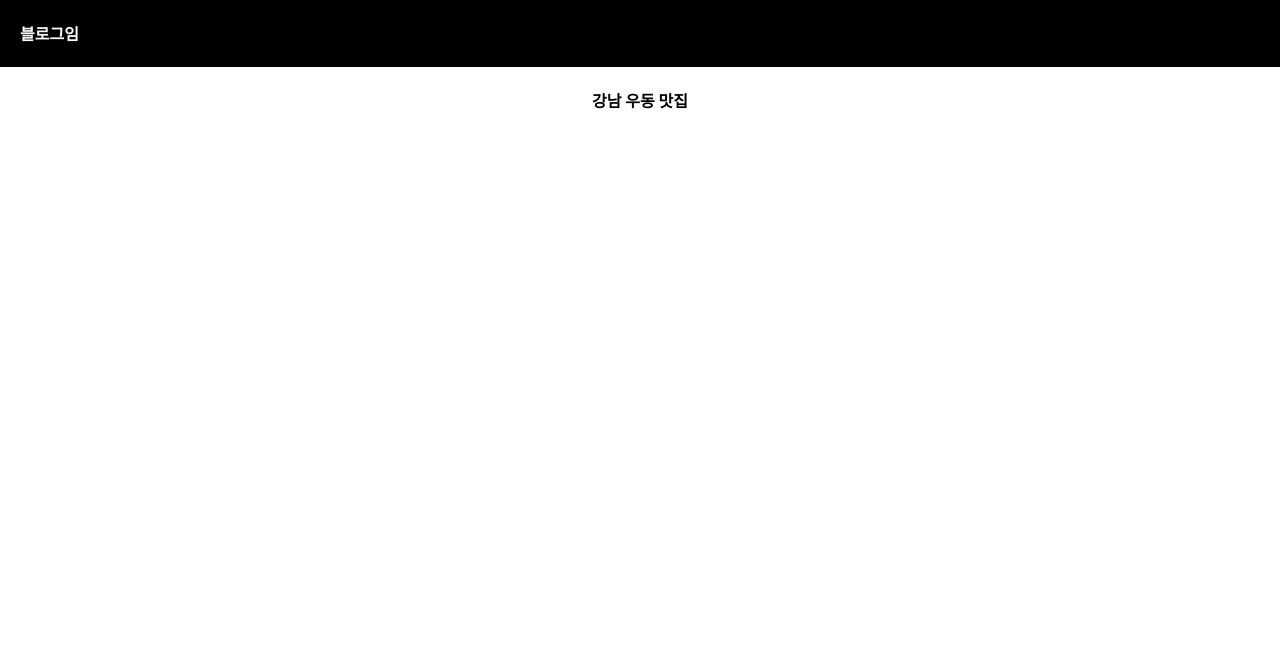
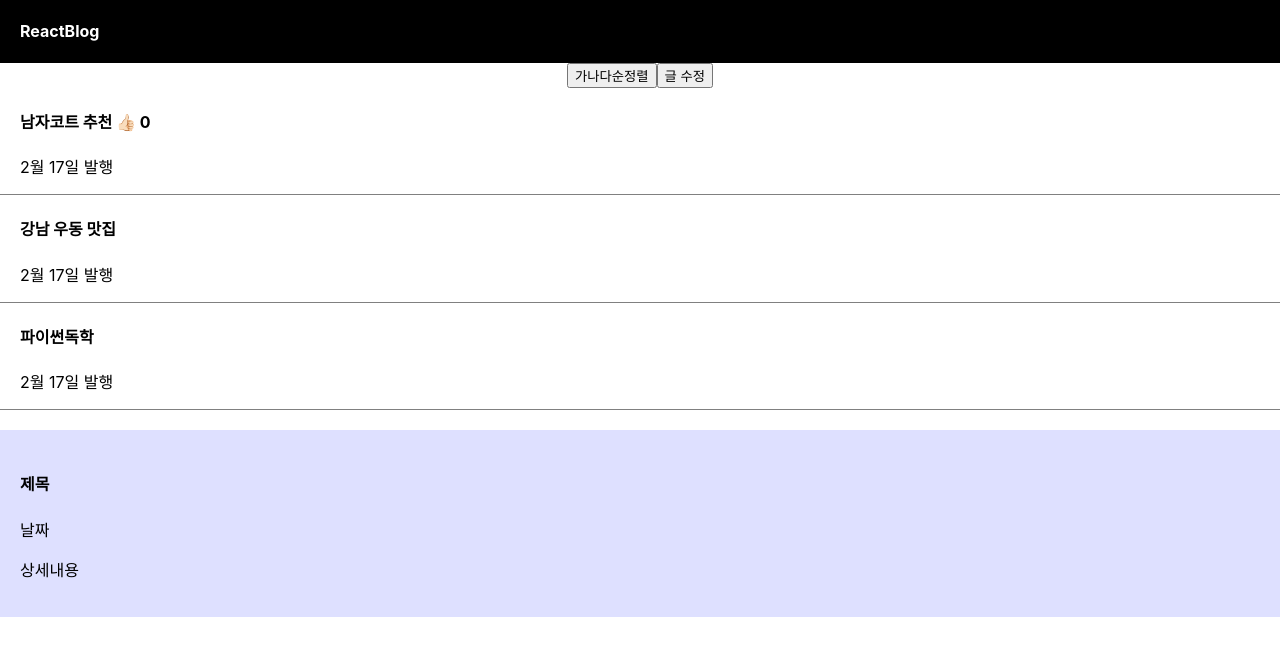
Before and after one commit to ryudain05/BLOG, a React (Create React App) app: page / in a window 1280 px wide. Shown: the top 656 px of the page. Built offline with nearby package versions, Linux system fonts and the light colour scheme.

Commit message:
feat/좋아요 기능 및 컴포넌트 생성

```diff
--- a/src/App.css
+++ b/src/App.css
@@ -1,5 +1,22 @@
 .App {
   text-align: center;
+}
+
+.modal{
+  margin-top: 20px;
+  padding: 20px;
+  background: rgb(222, 224, 255);
+  text-align: left;
+}
+
+div{
+  box-sizing: border-box;
+}
+
+.list{
+  padding-left: 20px;
+  text-align: left;
+  border-bottom: 1px solid gray;
 }
 
 .black-nav {
--- a/src/App.js
+++ b/src/App.js
@@ -1,15 +1,82 @@
+/*eslint-disable*/
+
 import logo from "./logo.svg";
 import "./App.css";
+import { useState } from "react";
 
 function App() {
-  let post = "강남 우동 맛집";
+  let [title, choice] = useState([
+    "남자코트 추천",
+    "강남 우동 맛집",
+    "파이썬독학",
+  ]);
+
+  let [like, likechange] = useState(0);
 
   return (
     <div className="App">
       <div className="black-nav">
-        <h4>블로그임</h4>
+        <h4>ReactBlog</h4>
       </div>
-      <h4>{post}</h4>
+      <button
+        onClick={() => {
+          let copy_sort = [...title];
+          //오름차순 정렬
+          copy_sort = copy_sort.sort();
+          choice(copy_sort);
+        }}
+      >
+        가나다순정렬
+      </button>
+      <button
+        onClick={() => {
+          //괄호 벗기고 다시 씌워달라는 문법
+          let copy = [...title];
+          copy[0] = "여자코트 추천";
+          //기존state와 신규state가 같은 경우엔 변경해주지 않는다.
+          choice(copy);
+        }}
+      >
+        글 수정
+      </button>
+      <div className="list">
+        <h4>
+          {title[0]}{" "}
+          <span
+            onClick={() => {
+              likechange(like + 1);
+            }}
+          >
+            👍🏻
+          </span>{" "}
+          {like}
+        </h4>
+        <p>2월 17일 발행</p>
+      </div>
+      <div className="list">
+        <h4>{title[1]}</h4>
+        <p>2월 17일 발행</p>
+      </div>
+      <div className="list">
+        <h4>{title[2]}</h4>
+        <p>2월 17일 발행</p>
+      </div>
+      <Modal />
+    </div>
+  );
+}
+
+/* 컴포넌트
+ * 1. 반복적인 html 축약할 때
+ * 2. 큰 페이지들
+ * 3. 자주 변경되는 것들
+ */
+function Modal() {
+  return (
+    <div className="modal">
+      <h4>제목</h4>
+      <p>날짜</p>
+      <p>상세내용</p>
     </div>
   );
 }
```
